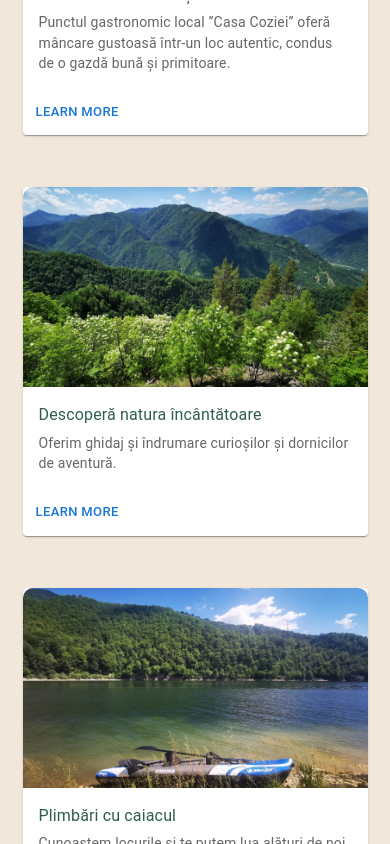
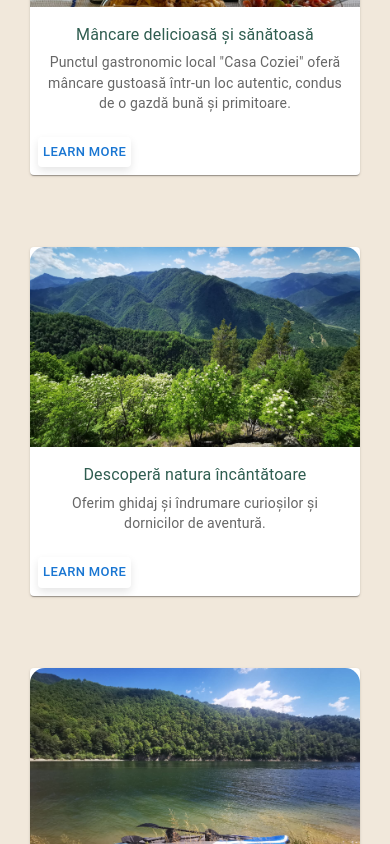
Before and after one commit to CristinaAI22/Camping-React, a React (Create React App) app: page /services in a window 390 px wide. Shown: the part 1820-2664 px from the top of the page. Built offline with nearby package versions, Linux system fonts and the light colour scheme.

Commit message:
Modularity for the cards and the services.jsx

```diff
--- a/src/App.jsx
+++ b/src/App.jsx
@@ -8,7 +8,7 @@ import About from "./pages/about.jsx"; // Default import
 import Services from "./pages/services.jsx"; // Default import
 import Contact from "./pages/contact.jsx"; // Default import
 import Navbar from "./components/Navbar/Navbar.jsx";
-import CardActivities from './components/CardActivities.jsx';
+import CardActivities from './components/CardComponent/CardActivities.jsx';
 
 
 function App() {
--- /dev/null
+++ b/src/components/CardComponent/CardActivities.css
@@ -0,0 +1,98 @@
+/* CardActivities.css */
+
+/* Card container styles */
+.card-root {
+    max-width: 345px;
+    margin: 20px;
+    border-radius: 15px; /* More rounded corners */
+    box-shadow: 0 4px 12px rgba(0, 0, 0, 0.1); /* Softer shadow for the card */
+    overflow: hidden;
+    transition: transform 0.3s ease, box-shadow 0.3s ease; /* Smooth transition on hover */
+    background-color: #fff; /* White background for cards */
+  }
+
+  /* Hover effect for the card */
+  .card-root:hover {
+    transform: translateY(-8px); /* Elevate the card slightly */
+    box-shadow: 0 8px 20px rgba(0, 0, 0, 0.15); /* Larger shadow */
+  }
+
+  /* Card image styles */
+  .card-media {
+    border-top-left-radius: 15px;
+    border-top-right-radius: 15px;
+    object-fit: cover;
+    height: 200px;
+    transition: opacity 0.3s ease; /* Smooth opacity transition */
+  }
+
+  .card-root:hover .card-media {
+    opacity: 0.85; /* Slight opacity change on hover for the image */
+  }
+
+  /* Card content area */
+  .card-content {
+    padding: 20px;
+    text-align: center; /* Center align content */
+  }
+
+  /* Card title */
+  .card-title {
+    font-size: var(--font-size-h3);
+    font-weight: bold;
+    color: var(--primary-color);
+    margin-bottom: 12px; /* Space below title */
+  }
+
+  /* Card description */
+  .card-description {
+    font-size: var(--font-size-small);
+    color: var(--text-color);
+    margin-bottom: 20px; /* Add space between description and button */
+    line-height: 1.5;
+  }
+
+  /* Card action button */
+  .card-action-button {
+    background-color: var(--accent-color);
+    color: white;
+    padding: 10px 20px; /* More padding for a better button size */
+    border-radius: 4px;
+    font-weight: bold;
+    text-transform: none;
+    transition: background-color 0.3s ease; /* Smooth background transition */
+    box-shadow: 0 4px 8px rgba(0, 0, 0, 0.1); /* Add subtle shadow to the button */
+  }
+
+  /* Button hover effect */
+  .card-action-button:hover {
+    background-color: var(--primary-color);
+    box-shadow: 0 6px 12px rgba(0, 0, 0, 0.15); /* Shadow effect on hover */
+  }
+
+  /* Media queries for responsiveness */
+  @media (max-width: 600px) {
+    .card-root {
+      width: 100%;
+    }
+    .card-title {
+      font-size: var(--font-size-h2); /* Slightly smaller title on mobile */
+    }
+    .card-description {
+      font-size: var(--font-size-small); /* Keep description size small */
+    }
+    .card-action-button {
+      padding: 8px 16px; /* Smaller button on mobile */
+    }
+  }
+
+  /* Grid Layout for Cards */
+  .MuiGrid-container {
+    padding: 0 10px;
+  }
+
+  .MuiGrid-item {
+    display: flex;
+    justify-content: center;
+    margin-bottom: 20px;
+  }
--- a/src/components/CardActivities.jsx
+++ b/src/components/CardComponent/CardActivities.jsx
@@ -1,6 +1,6 @@
 import React from "react";
 import { Card, CardContent, CardMedia, Typography, CardActions, Button } from "@mui/material";
-import "../App.css";  // Correct import for App.css from the components folder
+import "./CardActivities.css";
 
 function CardActivities({ image, title, description }) {
   return (
--- /dev/null
+++ b/src/components/CardComponent/CardList.jsx
@@ -0,0 +1,22 @@
+// src/components/CardComponent/CardList.jsx
+import React from "react";
+import { Grid } from "@mui/material";
+import CardActivities from "./CardActivities"; // Import CardActivities
+
+const CardList = ({ cards }) => {
+  return (
+    <Grid container spacing={4} justifyContent="center">
+      {cards.map((card, index) => (
+        <Grid item xs={12} sm={6} md={4} key={index}>
+          <CardActivities
+            image={card.image}
+            title={card.title}
+            description={card.description}
+          />
+        </Grid>
+      ))}
+    </Grid>
+  );
+};
+
+export default CardList;
--- a/src/pages/services.jsx
+++ b/src/pages/services.jsx
@@ -1,6 +1,9 @@
+// src/pages/Services.jsx
 import React from "react";
-import CardActivities from "../components/CardActivities";
-import { Grid2, Typography } from "@mui/material";
+import { Typography } from "@mui/material";
+import CardList from "../components/CardComponent/CardList"; // Import the CardList component
+
+// Import the images
 import bicycleImage from "../Assets/ActivitiesPhotos/bicycles.jpg";
 import foodImage from "../Assets/ActivitiesPhotos/food.jpg";
 import landscapeImage from "../Assets/ActivitiesPhotos/mountainlandscape1.jpg";
@@ -11,6 +14,53 @@ import monasteryImage from "../Assets/ActivitiesPhotos/monasteries.jpg";
 import waterImage from "../Assets/ActivitiesPhotos/thermals.jpg";
 
 const Services = () => {
+  // Array of card data
+  const cardData = [
+    {
+      image: bicycleImage,
+      title: "Plimbări cu bicicletele",
+      description: "Oferim spre închiriere biciclete electrice.",
+    },
+    {
+      image: foodImage,
+      title: "Mâncare delicioasă și sănătoasă",
+      description:
+        'Punctul gastronomic local "Casa Coziei" oferă mâncare gustoasă într-un loc autentic, condus de o gazdă bună și primitoare.',
+    },
+    {
+      image: landscapeImage,
+      title: "Descoperă natura încântătoare",
+      description: "Oferim ghidaj și îndrumare curioșilor și dornicilor de aventură.",
+    },
+    {
+      image: kayakImage,
+      title: "Plimbări cu caiacul",
+      description: "Cunoaștem locurile și te putem lua alături de noi, să descoperim din caiac frumosul lac Brădișor.",
+    },
+    {
+      image: horsebackImage,
+      title: "Echitație în natură",
+      description: "Nedeea Vâlceană organizează excursii cu caii prin pădurile, dealurile și munții din zona Văii Călineștiului.",
+    },
+    {
+      image: festivalImage,
+      title: "Muzică live la Brezoi",
+      description:
+        "Dacă este vară, atunci la Summer Camp Brezoi se organizează concerte de muzică bună și foarte bună, iar dacă este iulie, aici are loc grozavul Open Air Blues Festival.",
+    },
+    {
+      image: monasteryImage,
+      title: "Mănăstirile din nordul Vâlcii",
+      description:
+        "Poți face un tur cultural pe la unele dintre cele mai frumoase mănăstiri din zonă, suficient de aproape de Brezoi încât să poată fi vizitate într-o singură zi: Cozia, Berislăvești, Turnu, Stânișoara, Cornet.",
+    },
+    {
+      image: waterImage,
+      title: "Băile termale de la Călimănești-Căciulata",
+      description: "Bogăția pământului, apele termale de la Călimănești-Căciulata sunt aproape de noi.",
+    },
+  ];
+
   return (
     <div>
       <Typography
@@ -28,66 +78,8 @@ const Services = () => {
       >
         Activități. Ce poți să faci la Brezoi?
       </Typography>
-      {/* Grid Layout */}
-      <Grid2 container spacing={4} justifyContent="center">
-        <Grid2 item xs={12} sm={6} md={4}>
-          <CardActivities
-            image={bicycleImage}
-            title="Plimbări cu bicicletele"
-            description="Oferim spre închiriere biciclete electrice."
-          />
-        </Grid2>
-        <Grid2 item xs={12} sm={6} md={4}>
-          <CardActivities
-            image={foodImage}
-            title="Mâncare delicioasă și sănătoasă"
-            description="Punctul gastronomic local ”Casa Coziei” oferă mâncare gustoasă într-un loc autentic, condus de o gazdă bună și primitoare."
-          />
-        </Grid2>
-        <Grid2 item xs={12} sm={6} md={4}>
-          <CardActivities
-            image={landscapeImage}
-            title="Descoperă natura încântătoare"
-            description="Oferim ghidaj și îndrumare curioșilor și dornicilor de aventură."
-          />
-        </Grid2>
-
-        <Grid2 item xs={12} sm={6} md={4}>
-          <CardActivities
-            image={kayakImage}
-            title="Plimbări cu caiacul"
-            description="Cunoaștem locurile și te putem lua alături de noi, să descoperim din caiac frumosul lac Brădișor."
-          />
-        </Grid2>
-        <Grid2 item xs={12} sm={6} md={4}>
-          <CardActivities
-            image={horsebackImage}
-            title="Echitație în natură"
-            description="Nedeea Vâlceană organizează excursii cu caii prin pădurile, dealurile și munții din zona Văii Călineștiului."
-          />
-        </Grid2>
-        <Grid2 item xs={12} sm={6} md={4}>
-          <CardActivities
-            image={festivalImage}
-            title="Muzică live la Brezoi"
-            description="Dacă este vară, atunci la Summer Camp Brezoi se organizează concerte de muzică bună și foarte bună, iar dacă este iulie, aici are loc grozavul Open Air Blues Festival."
-          />
-        </Grid2>
-        <Grid2 item xs={12} sm={6} md={4}>
-          <CardActivities
-            image={monasteryImage}
-            title="Mănăstirile din nordul Vâlcii"
-            description="Poți face un tur cultural pe la unele dintre cele mai frumoase mănăsiri din zonă, suficient de apoape de Brezoi încât să poată fi vizitate într-o singură zi: Cozia, Berislăvești, Turnu, Stânișoara, Cornet."
-          />
-        </Grid2>
-        <Grid2 item xs={12} sm={6} md={4}>
-          <CardActivities
-            image={waterImage}
-            title="Băile termale de la Călimănești-Căciulata"
-            description="Bogăția pământului, apele termale de la Călimănești-Căciulata sunt aproape de noi."
-          />
-        </Grid2>
-      </Grid2>
+      {/* Use the CardList component to render the cards */}
+      <CardList cards={cardData} />
     </div>
   );
 };
```
Also changed, not shown: src/components/CardComponent/CardAccommodation.jsx (added, +66 -0 lines).
